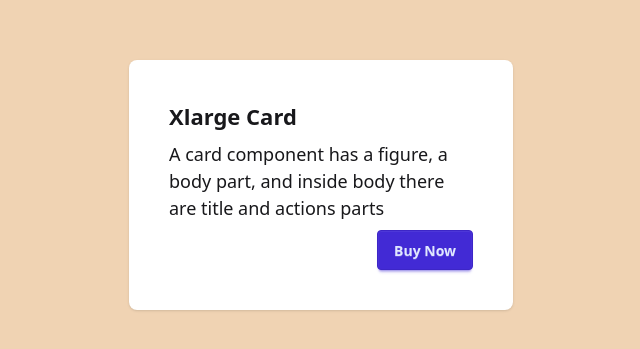
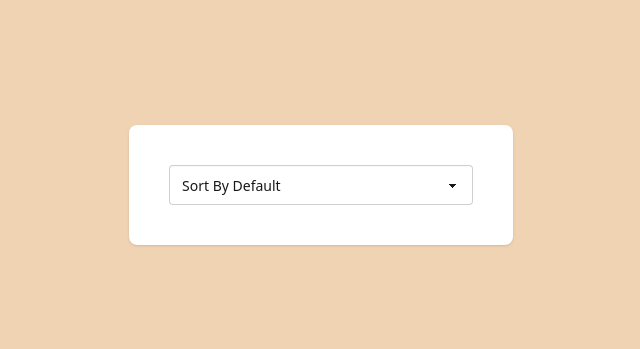
Before and after one commit to jacobferreras/trek-bag, a Next.js app: page / in a window 1280 px wide. Shown: the part 215-564 px from the top of the page, without its empty margins (319-959 px from the left). Built offline with nearby package versions, Linux system fonts and the light colour scheme.

Commit message:
Add FilterButton component and update Container to use it

```diff
--- a/components/Container.tsx
+++ b/components/Container.tsx
@@ -1,18 +1,12 @@
 import React from "react";
+import FilterButton from "./FilterButton";
 
 const Container = () => {
   return (
     <>
       <div className="card w-96 bg-base-100 card-xl shadow-sm">
         <div className="card-body">
-          <h2 className="card-title">Xlarge Card</h2>
-          <p>
-            A card component has a figure, a body part, and inside body there
-            are title and actions parts
-          </p>
-          <div className="justify-end card-actions">
-            <button className="btn btn-primary">Buy Now</button>
-          </div>
+          <FilterButton />
         </div>
       </div>
     </>
--- /dev/null
+++ b/components/FilterButton.tsx
@@ -0,0 +1,15 @@
+import React from "react";
+
+const FilterButton = () => {
+  return (
+    <>
+      <select className="select select-bordered w-full max-w-xs">
+        <option selected>Sort By Default</option>
+        <option>Sort By Packed</option>
+        <option>Sord By Unpacked</option>
+      </select>
+    </>
+  );
+};
+
+export default FilterButton;
```
